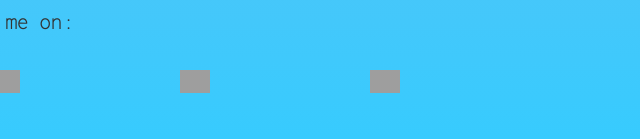
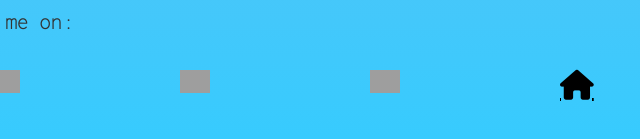
Before and after one commit to ligayajoy123/_websiteofme, a plain HTML site: page portfoliojoy.html in a window 1280 px wide. Shown: the part 1811-1950 px from the top of the page, 640-1280 px from the left. Drawn offline with Linux system fonts and the light colour scheme; grey boxes are pictures that could not be loaded.

Commit message:
Update portfoliojoy.html

```diff
--- a/portfoliojoy.html
+++ b/portfoliojoy.html
@@ -73,7 +73,7 @@ I like to watch animes and dramas. I love spending my time alone in the house al
 
 	<a class="icons" href="https://www.linkedin.com/in/joy-mildred-baugbog-4521b7267/" target="_blank"><img src="https://as2.ftcdn.net/v2/jpg/05/09/10/63/1000_F_509106358_pJhodrnxt94ma060RFrckFibaARxnghn.jpg" alt="LinkedIn" style="width: 30px;height30px;"></a>
 
-	<a class="icons" href="myworks.html" <i class="fa-solid fa-house" style="font-size: 30px; color: black"></i></a>
+	<a href="myworks.html" <i class="fa-solid fa-house" style="font-size: 30px; color: black"></i></a>
 	</div>
   </section>
 </body>
```
